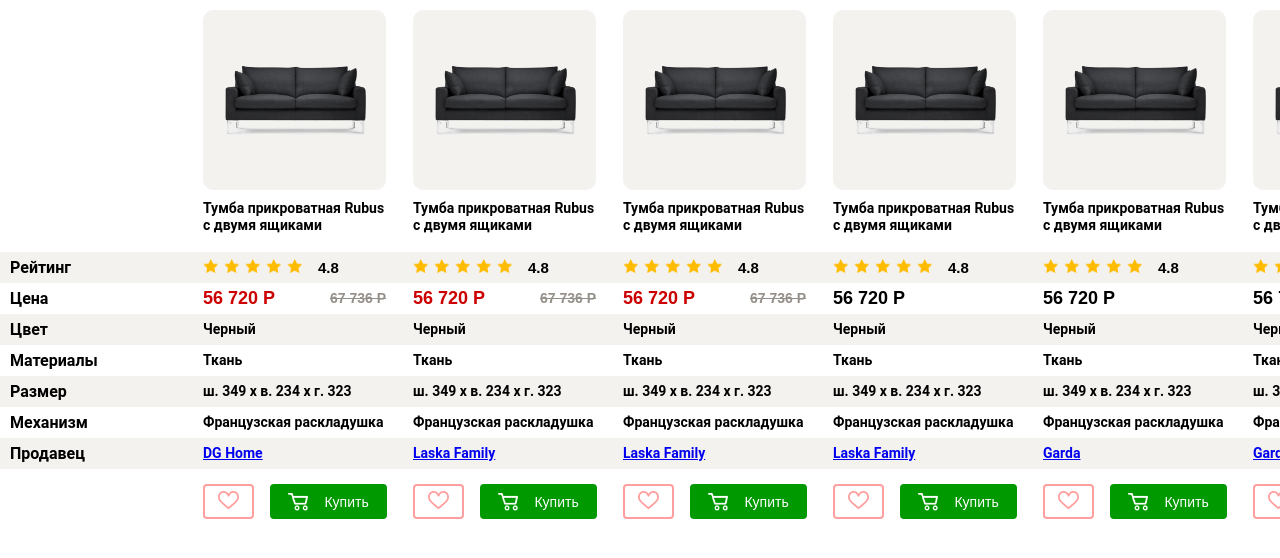
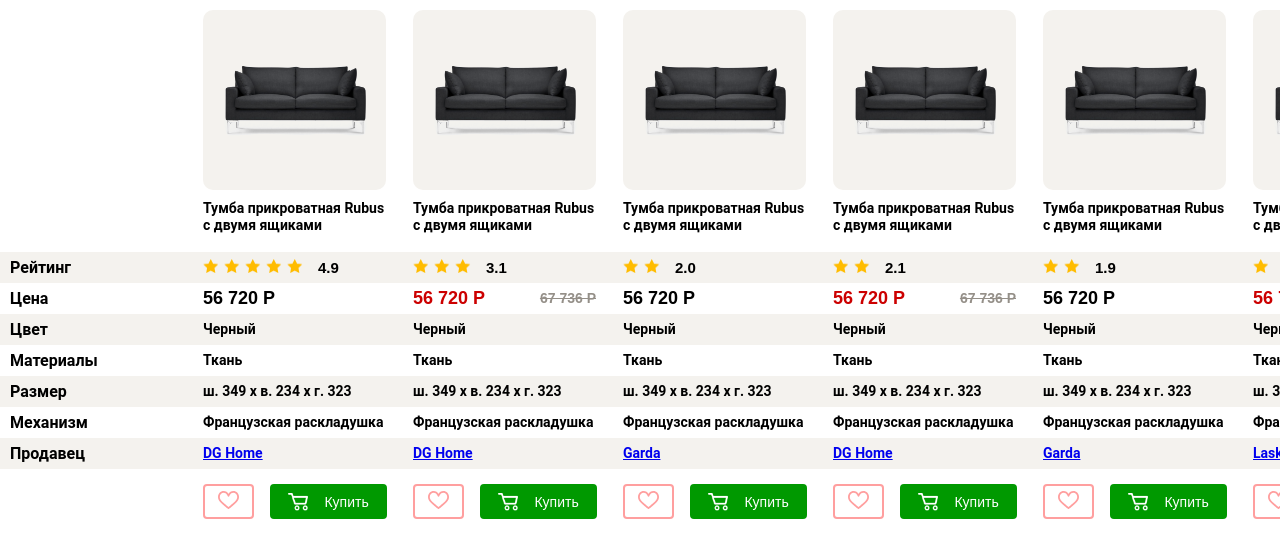
Before and after one commit to punkrussian72/inmyroom-ts, a React (Create React App) app: page / in a window 1280 px wide. Shown: the top 558 px of the page. Built offline with nearby package versions, Linux system fonts and the light colour scheme.

Commit message:
small refactoring

```diff
--- a/src/components/Catalog.tsx
+++ b/src/components/Catalog.tsx
@@ -23,9 +23,9 @@ const generateTumbaItem = ():ITumba => {
   const sales = ['Огого', 'Laska Family', 'Garda', 'DG Home'];
   return {
     name: 'Тумба прикроватная Rubus с двумя ящиками',
-    rating: Number(Math.floor(Math.random() * 5)).toFixed(1),
+    rating: Number((Math.random() * 4 + 1)).toFixed(1),
     price: {
-      discount: Math.floor(Math.random() * 2) > 0,
+      discount: !!Math.floor(Math.random() * 2),
       current_price: '56 720 P',
       old_price: '67 736 Р'
     },
--- /dev/null
+++ b/src/components/Discount.tsx
@@ -0,0 +1,18 @@
+import React from 'react';
+
+interface IPrice {
+  discount: boolean,
+  current_price: string,
+  old_price?: string
+}
+
+const Discount: React.FC<IPrice> = ({discount, current_price, old_price}) => {
+  return (
+    <span className={`price ${discount ? 'discount' : ''}`}>
+        <span>{current_price}</span>
+      {discount && <span className={'old-price'}>{old_price}</span>}
+      </span>
+  );
+};
+
+export default Discount;
--- /dev/null
+++ b/src/components/Rating.tsx
@@ -0,0 +1,21 @@
+import React from 'react';
+import starImage from "../assets/Star.png";
+
+interface IRating {
+  rating: string
+}
+
+const Rating = ({rating}: IRating) => {
+  const stars = [];
+  for (let starsCount = parseFloat(rating); starsCount >= 0.5; starsCount--) {
+    stars.push((<img key={starsCount} src={starImage} alt="star" width='16'/>))
+  }
+  return (
+    <span className="rating">
+      {stars.map(star => star)}
+      <div className="rate">{rating}</div>
+      </span>
+  );
+};
+
+export default Rating;
--- a/src/components/TumbaItem.tsx
+++ b/src/components/TumbaItem.tsx
@@ -1,8 +1,9 @@
 import React from "react";
 import tumbaImage from "../assets/tumba.png";
-import starImage from "../assets/Star.png";
 import heartImage from '../assets/heart.svg';
 import cartImage from '../assets/cart.png';
+import Discount from './Discount';
+import Rating from "./Rating";
 
 export interface ITumba {
   name: string,
@@ -31,32 +32,21 @@ const Tumba: React.FC<ITumba> = (
     seller
   }
 ) => {
-  const sales = ['Огого', 'Laska Family', 'Garda', 'DG Home'];
-  const discount = Math.floor(Math.random() * 2) > 0;
+  const {discount, current_price, old_price} = price;
   return (
     <div className="tumba-item">
       <div className="photo">
         <img src={tumbaImage} alt="Tumba" className={'photo'}/>
       </div>
-      <div className="name">Тумба прикроватная Rubus с двумя ящиками</div>
-      <span className="rating">
-        <img src={starImage} alt="star" width='16'/>
-        <img src={starImage} alt="star" width='16'/>
-        <img src={starImage} alt="star" width='16'/>
-        <img src={starImage} alt="star" width='16'/>
-        <img src={starImage} alt="star" width='16'/>
-        <div className="rate">4.8</div>
-      </span>
-      <span className={`price ${discount ? 'discount' : ''}`}>
-        <span>56 720 P</span>
-        {discount && <span className={'old-price'}>67 736 Р</span>}
-      </span>
-      <span className="info">Черный</span>
-      <span className="info">Ткань</span>
-      <span className="info">ш. 349 х в. 234 х г. 323</span>
-      <span className="info">Французская раскладушка</span>
+      <div className="name">{name}</div>
+      <Rating rating={rating} />
+      <Discount discount={discount} current_price={current_price} old_price={old_price} />
+      <span className="info">{color}</span>
+      <span className="info">{material}</span>
+      <span className="info">{size}</span>
+      <span className="info">{mechanism}</span>
       {/* eslint-disable-next-line*/}
-      <span className="info"><a href="#">{sales[Math.floor(Math.random() * sales.length)]}</a></span>
+      <span className="info"><a href="#">{seller}</a></span>
       <div className="buttons-panel">
         <button className="heart"><img src={heartImage} alt="heart"/></button>
         <button className="buy"><img src={cartImage} alt="" width='20'/><p>Купить</p></button>
```
